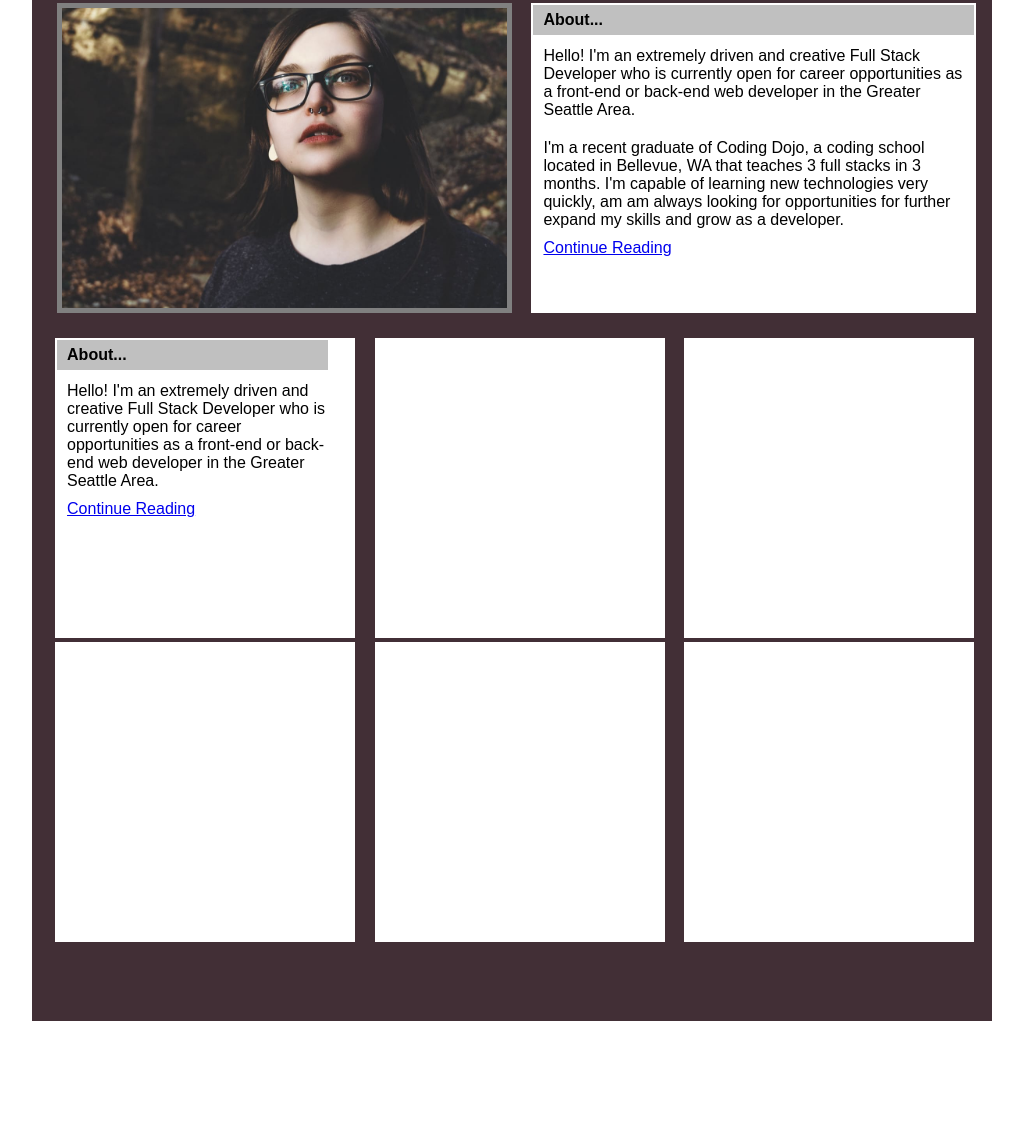
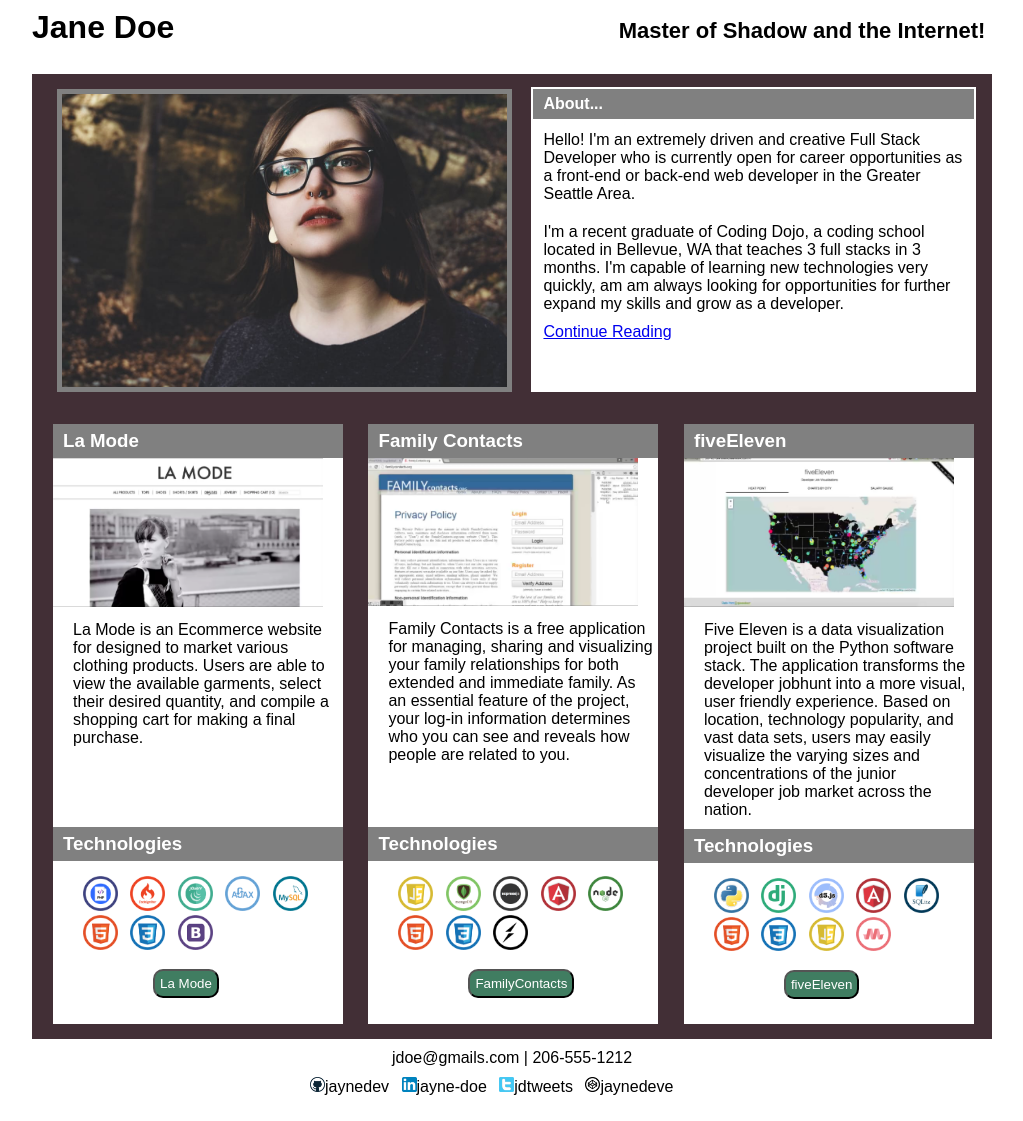
Before and after one commit to webfun-sept2017/Elva-Cabrera-webfun9-2017, a plain HTML site: page portfolio/index.html in a window 1280 px wide. Shown: the part 12-1133 px from the top of the page, without its empty margins (128-1151 px from the left). Before the commit the page ends 1033 px from the top, so only its background shows below. Drawn offline with Linux system fonts and the light colour scheme.

Commit message:
updated files and completed project

```diff
--- a/portfolio/index.html
+++ b/portfolio/index.html
@@ -6,49 +6,89 @@
 </head>
 <body>
 <div id="wrapper">
+  <div id="top-header">
+    <h1>Jane Doe</h1>
+    <p>Master of Shadow and the Internet!</p>
+  </div>
   <div id="header">
-         	<img src="images/photo_of_me.jpg" width="100%" height="100%">
+    <img id="img-top" src="images/photo_of_me.jpg" alt="photo of me">
   </div>
   <div id="right">
     <table width="100%" height="100%">
+
         <th>About...</th>
       <tr>
-     				<td>
-     				<p>Hello! I'm an extremely driven and creative Full Stack Developer who is currently open for career opportunities as a front-end or back-end web developer in the Greater Seattle Area.</p>
-
+        <td><p>Hello! I'm an extremely driven and creative Full Stack Developer who is currently open for career opportunities as a front-end or back-end web developer in the Greater Seattle Area.</p>
           <p>I'm a recent graduate of Coding Dojo, a coding school located in Bellevue, WA that teaches 3 full stacks in 3 months. I'm capable of learning new technologies very quickly, am am always looking for opportunities for further expand my skills and grow as a developer.</p>
-     				<a href="#">Continue Reading</a>
-     				</p>
-     				</td>
-
+          <a href="#">Continue Reading</a></td>
       </tr>
     </table>
   </div>
-
-         <div id="main_content" align="center">
-
-            <div class="subcontents" style="margin-left: 20px;padding-right: 25px;">
-            	<table width="100%" height="100%">
-     			<th>About...</th>
-     			<tr>
-     				<td>
-     				<p>Hello! I'm an extremely driven and creative Full Stack Developer who is currently open for career opportunities as a front-end or back-end web developer in the Greater Seattle Area.</p>
-
-     				<a href="#">Continue Reading</a>
-     				</p>
-     				</td>
-
-     			</tr>
-     		</table>
+  <div id="main_content">
+    <div class="subcontents" id="columns">
+      <h3>La Mode</h3>
+      <img id="img-columns" src="images/lamode.png" alt="lamode">
+      <p>La Mode is an Ecommerce website for designed to market various clothing products. Users are able to view the available garments, select their desired quantity, and compile a shopping cart for making a final purchase. </p>
+      <h3 id="one">Technologies</h3>
+      <ul>
+        <li><img id="img-thumbnails" src="images/php.png" alt="php"></li>
+        <li><img id="img-thumbnails" src="images/codeigniter.png" alt="codeigniter"></li>
+        <li><img id="img-thumbnails" src="images/jQuery.png" alt="jQuery"></li>
+        <li><img id="img-thumbnails" src="images/ajax.png" alt="ajax"></li>
+        <li><img id="img-thumbnails" src="images/mysql.png" alt="mysql"></li>
+        <li><img id="img-thumbnails" src="images/html.png" alt="html5"></li>
+        <li><img id="img-thumbnails" src="images/css.png" alt="css3"></li>
+        <li><img id="img-thumbnails" src="images/bootstrap.png" alt="php"></li>
+      </ul>
+      <button>La Mode</button>
     </div>
-            <div class="subcontents"></div>
-            <div class="subcontents"></div>
-            <div class="subcontents" style="margin-left: 20px;padding-right: 25px;"></div>
-            <div class="subcontents"></div>
-            <div class="subcontents"></div>
+    <div class="subcontents" id="columns">
+      <h3>Family Contacts</h3>
+      <img id="img-columns" src="images/familycontacts.png" alt="familycontacts">
+      <p>Family Contacts is a free application for managing, sharing and visualizing your family relationships for both extended and immediate family. As an essential feature of the project, your log-in information determines who you can see and reveals how people are related to you.</p>
+      <h3 id="two">Technologies</h3>
+      <ul>
+        <li><img id="img-thumbnails" src="images/javascript.png" alt="javascript"></li>
+        <li><img id="img-thumbnails" src="images/mongodb.png" alt="mongodb"></li>
+        <li><img id="img-thumbnails" src="images/expressjs.png" alt="expressjs"></li>
+        <li><img id="img-thumbnails" src="images/angular.png" alt="angular"></li>
+        <li><img id="img-thumbnails" src="images/nodejs.png" alt="nodejs"></li>
+        <li><img id="img-thumbnails" src="images/html.png" alt="html5"></li>
+        <li><img id="img-thumbnails" src="images/css.png" alt="css3"></li>
+        <li><img id="img-thumbnails" src="images/socket.png" alt="socket"></li>
+      </ul>
+      <button>FamilyContacts</button>
     </div>
-        <div id="footer"></div>
+    <div class="subcontents" id="columns">
+      <h3>fiveEleven</h3>
+      <img id="img-columns" src="images/fiveEleven.png" alt="fiveEleven">
+      <p>Five Eleven is a data visualization project built on the Python software stack. The application transforms the developer jobhunt into a more visual, user friendly experience. Based on location, technology popularity, and vast data sets, users may easily visualize the varying sizes and concentrations of the junior developer job market across the nation.</p>
+      <h3>Technologies</h3>
+      <ul>
+        <li><img id="img-thumbnails" src="images/python.png" alt="python"></li>
+        <li><img id="img-thumbnails" src="images/django.png" alt="django"></li>
+        <li><img id="img-thumbnails" src="images/d3.png" alt="d3"></li>
+        <li><img id="img-thumbnails" src="images/angular.png" alt="angular"></li>
+        <li><img id="img-thumbnails" src="images/sqlite.png" alt="sqlite"></li>
+        <li><img id="img-thumbnails" src="images/html.png" alt="html5"></li>
+        <li><img id="img-thumbnails" src="images/css.png" alt="css3"></li>
+        <li><img id="img-thumbnails" src="images/javascript.png" alt="javascript"></li>
+        <li><img id="img-thumbnails" src="images/materialize.png" alt="materialize"></li>
+      </ul>
+      <button>fiveEleven</button>
     </div>
-      <!-- end of wrapper -->
+  </div>
+</div>
 </body>
+<div id="footer">
+  <p>jdoe@gmails.com | 206-555-1212</p>
+</div>
+<div>
+  <ul id="footer-list">
+    <li><img id="img-footer-list" src="images/github.png" alt="github">jaynedev</li>
+    <li><img id="img-footer-list" src="images/linkedin.png" alt="linkedin">jayne-doe</li>
+    <li><img id="img-footer-list" src="images/twitter.png" alt="twitter">jdtweets</li>
+    <li><img id="img-footer-list" src="images/codepen.png" alt="codepen">jaynedeve</li>
+  </ul>
+</div>
 </html>
--- a/portfolio/porfolio.css
+++ b/portfolio/porfolio.css
@@ -1,86 +1,146 @@
 /*CSS reset settings here*/
-*{
+* {
 	margin: 0px;
 	padding: 0px;
 	font-family: Arial;
 }
-#wrapper{
+body {
+    background-color: background-color: #f3f3f3;
+}
+#wrapper {
 	width: 960px;
- padding-top: 15px;
 	background-color: #422f36;
 	margin: 0px auto;
 }
-#header{
+#top-header {
+	width: 100%;
+	background-color: #fff;
+	padding-top: 20px;
+	padding-bottom: 20px;
+}
+#top-header h1 {
+	display: inline-block;
+}
+#top-header p {
+	display: inline-block;
+	padding-left: 440px;
+	font-size: 22px;
+	font-weight: bold;
+}
+#header {
+	padding-top: 15px;
 	height: 300px;
 	width: 445px;
 	display: inline-block;
- background-color: white;
- margin: 0 0px 35px 25px;
- /* Top,Right,Bottom,Left */
+	background-color: #422f36;
+	margin: 0 0px 35px 25px;/* Top,Right,Bottom,Left */
 }
-#right{
- height: 310px;
+#right {
+	height: 305px;
 	width: 445px;
 	display: inline-block;
 	background-color: white;
- margin: 0px 0px 0px 25px;
- /* Top,Right,Bottom,Left */
+	margin: 0px 0px 0px 25px;/* Top,Right,Bottom,Left */
 }
-#about{
-
-
+#about {
 	background-color: white;
- margin: 0 15px 15px 15px;
- /* Top,Right,Bottom,Left */
+	margin: 0 15px 15px 15px;/* Top,Right,Bottom,Left */
 }
-
 #main_content {
-	margin-bottom: 25px;
+	padding-bottom: 15px;
+	align:center;
 }
-#navigation{
+#navigation {
 	height: 300px;
 	width: 200px;
 	background-color: blue;
-
 	margin: 0 15px 15px 15px;
 	vertical-align: top;
 }
-
-.subcontents{
- height: 300px;
- width: 275px;
+.subcontents {
+	height: 600px;
+	width: 285px;
 	background-color: white;
 	display: inline-block;
- padding-right: 15px;
- margin-right: 15px;
-
+	padding-right: 5px;
+	margin-left: 21px;
+	vertical-align: top;
+	text-align: left;
 }
-#advertisement{
+#two {
+	margin-top: 53px;
+}
+#one {
+	margin-top: 70px;
+}
+#columns h3 {
+	padding-top: 6px;
+	padding-bottom: 6px;
+	padding-left: 10px;
+	color: white;
+	background-color: grey;
+	width: 280px;
+}
+#columns p, #columns a {
+	padding-left: 20px;
+}
+#padding-top {
+	margin-top: 10px;
+}
+#img-columns {
+	width: 270px;
+	border: 1px;
+}
+#img-thumbnails {
+	width: 35px;
+    height: 35px  border:0;
+	padding-right: 8px;
+}
+#advertisement {
 	height: 120px;
 	width: 660px;
 	background-color: purple;
 	margin-top: 15px;
- margin-left:15px;
+	margin-left: 15px;
 }
 #inner {
 	width: 50%;
 	margin: 0 auto;
 }
-#footer{
-	height: 50px;
+#footer {
+	padding-left: 520px;
 	display: block;
 }
-img {
+#footer-list {
+	padding-left: 400px;
+	display: inline-block;
+	margin-bottom: 25px;
+}
+#img-footer-list {
+	width: 15px;
+    height: 15px  border:0;
+	padding-left: 8px;
+}
+button {
+	background-color: #407d61;
+	color: white;
+	border-radius: 10px;
+	padding: 5px;
+	margin-left: 100px;
+	width: auto;
+}
+#img-top {
+	width: 100%;
 	border: solid 5px grey;
+	background-color: #422f36
 }
-
-
 th {
-	 height:30px;
+	height: 30px;
 	text-align: left;
 	padding-left: 10px;
     padding-bottom: : 10px;
-	 background-color: silver;
+	background-color: grey;
+	color: white;
 }
 td {
 	vertical-align: top;
@@ -91,3 +151,13 @@ p {
 	padding-top: 10px;
 	padding-bottom: 10px;
 }
+ul {
+	margin-left: 30px;
+}
+li {
+	display: inline-block;
+}
+.subcontents ul {
+	margin-top: 15px;
+	margin-bottom: 15px;
+}
```
Also changed, not shown: 1 other file. Lines whose indentation alone changed are shown as unchanged.
